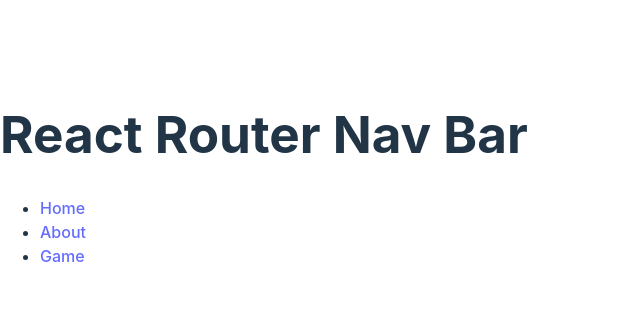
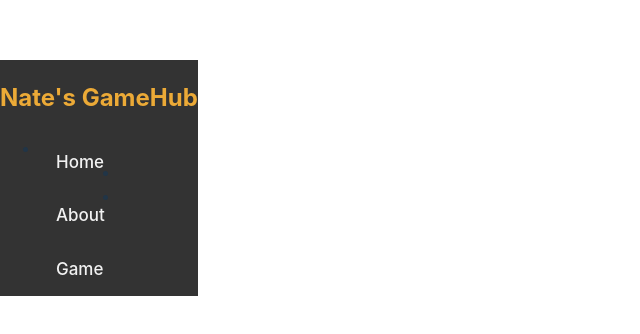
Before and after one commit to Nzmonty/CalliCoins, a React (Vite) app: page / in a window 1280 px wide. Shown: the part 222-556 px from the top of the page, without its empty margins (0-640 px from the left). Built offline with nearby package versions, Linux system fonts and the light colour scheme.

Commit message:
CSS for nav bar set

```diff
--- a/src/routes/RootNav.jsx
+++ b/src/routes/RootNav.jsx
@@ -1,10 +1,11 @@
 import { Outlet, Link } from "react-router-dom"
+import '../styles/NavStyle.css'
 
 export default function RootNav() {
     return (
     <>
-    <div id="sidebar">
-        <h1>React Router Nav Bar</h1>
+    <div class= "topnav">
+        <h2>Nate's GameHub</h2>
         <nav>
         <ul>
         <li>
--- /dev/null
+++ b/src/styles/NavStyle.css
@@ -0,0 +1,32 @@
+/* Add a black background color to the top navigation */
+.topnav {
+    background-color: #333;
+    overflow: hidden;
+}
+
+.topnav h2{
+
+    color: #ecaa37;
+}
+
+
+  /* Style the links inside the navigation bar */
+.topnav a {
+    float: left;
+    color: #f2f2f2;
+    text-align: center;
+    padding: 14px 16px;
+    text-decoration: none;
+    font-size: 17px;
+}
+
+  /* Change the color of links on hover */
+.topnav a:hover {
+    background-color: #ddd;
+    color: black;
+}
+  /* Add a color to the active/current link */
+.topnav a.active {
+    background-color: #04AA6D;
+    color: white;
+}
```
